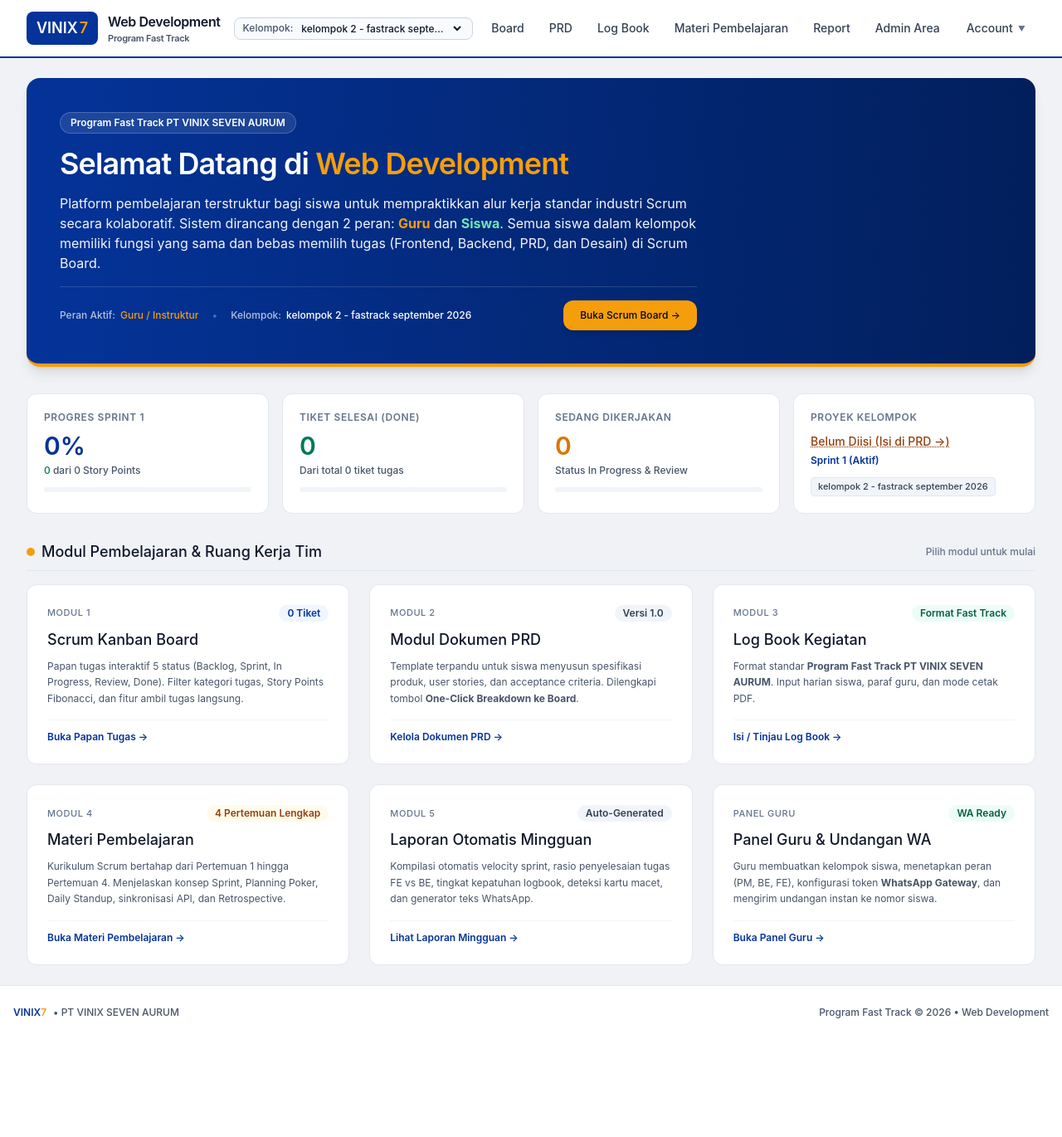
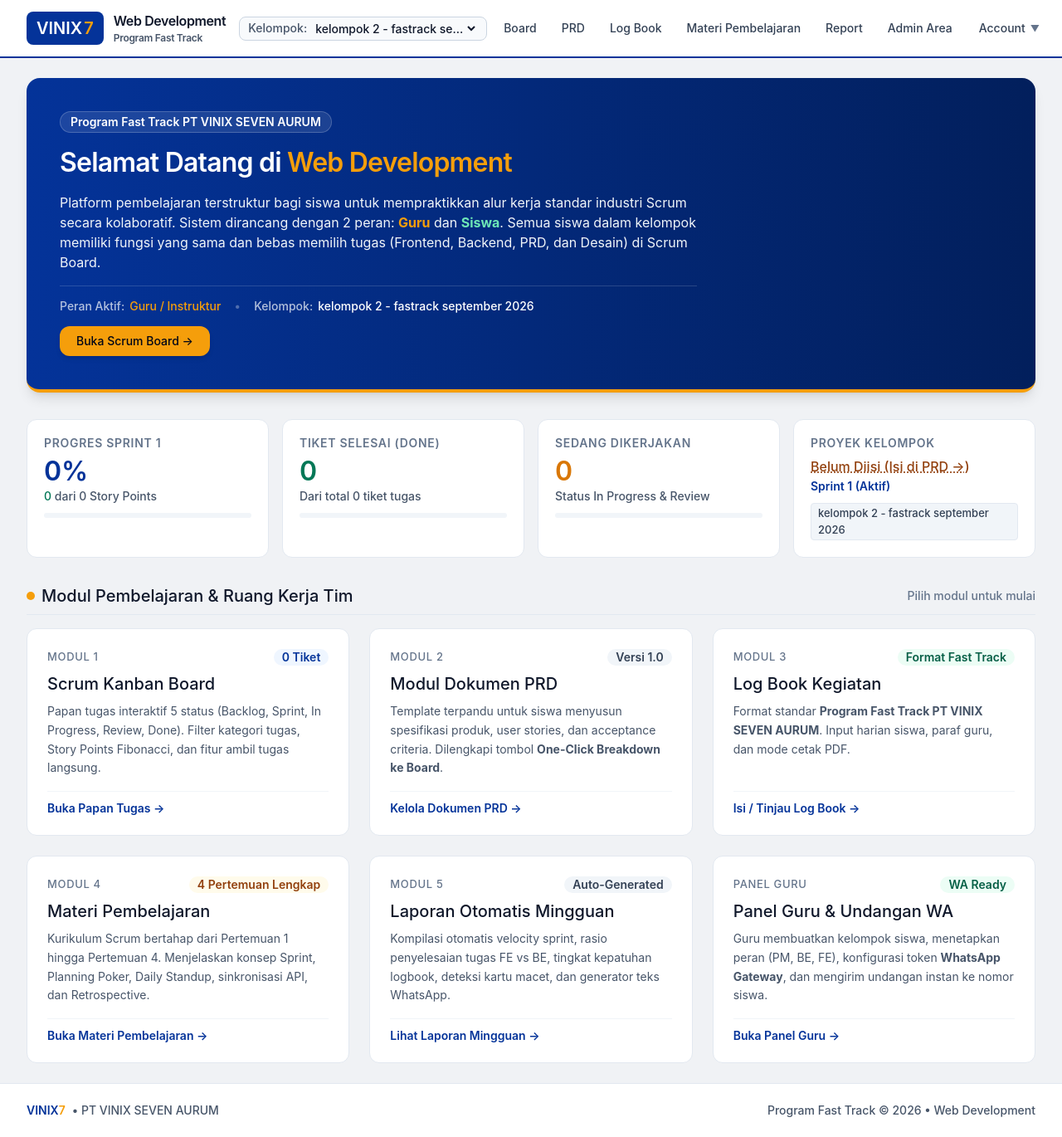
Before and after one commit to rendiya/portal-scrum, a PHP site: page /index.php in a window 1280 px wide. Shown: the whole page at 83% size. Before the commit the page ends 1227 px from the top, so only its background shows below. Run offline with PHP 8.4, Linux system fonts and the light colour scheme; the visitor is signed in with stand-in values (Sample User, id 1); data comes from the database, SQL or seed files in the repository; some libraries are stand-ins or nearby versions.

Commit message:
style(layout): reduce margin whitespace by expanding max-width to 1600px and increase font size by 2px globally

```diff
--- a/assets/css/custom.css
+++ b/assets/css/custom.css
@@ -12,10 +12,16 @@
   --text-muted: #65676b;
 }
 
+html {
+  font-size: 16px;
+}
+
 body {
   font-family: 'SF Pro Display', -apple-system, BlinkMacSystemFont, 'Segoe UI', Roboto, Helvetica, Arial, sans-serif;
   color: var(--text-black);
   background-color: #f0f2f5;
+  font-size: 16px;
+  line-height: 1.5;
   -webkit-font-smoothing: antialiased;
   -moz-osx-font-smoothing: grayscale;
 }
@@ -33,7 +39,20 @@ p, span, td, th, label, div, input, textarea, select, button {
 /* Global button and input base typography */
 input, textarea, select {
   font-family: inherit;
+  font-size: 15px;
 }
+
+/* Scale up text classes by +2px for high readability */
+.text-\[9px\]  { font-size: 11px !important; }
+.text-\[10px\] { font-size: 12px !important; }
+.text-\[11px\] { font-size: 13px !important; }
+.text-xs       { font-size: 14px !important; }
+.text-sm       { font-size: 16px !important; }
+.text-base     { font-size: 18px !important; }
+.text-lg       { font-size: 20px !important; }
+.text-xl       { font-size: 22px !important; }
+.text-2xl      { font-size: 26px !important; }
+.text-3xl      { font-size: 32px !important; }
 
 /* Soften overly bold classes throughout the app for a cleaner Meta/Facebook aesthetic */
 .font-black {
--- a/includes/footer.php
+++ b/includes/footer.php
@@ -172,7 +172,7 @@
 
     <!-- Footer -->
     <footer class="bg-white border-t border-slate-200 py-6 text-center text-xs text-slate-700 font-medium">
-        <div class="max-w-7xl mx-auto px-4 flex flex-col sm:flex-row items-center justify-between gap-2">
+        <div class="max-w-[1600px] mx-auto px-4 sm:px-6 lg:px-8 flex flex-col sm:flex-row items-center justify-between gap-2">
             <div class="flex items-center gap-2">
                 <span class="font-black text-[#043399]">VINIX<span class="text-[#f59e0b]">7</span></span>
                 <span class="text-slate-600">• PT VINIX SEVEN AURUM</span>
--- a/includes/header.php
+++ b/includes/header.php
@@ -282,4 +282,4 @@ $currentPage = basename($_SERVER['PHP_SELF']);
     });
     </script>
 
-    <main class="flex-1 max-w-7xl w-full mx-auto px-4 sm:px-6 lg:px-8 py-6">
+    <main class="flex-1 max-w-[1600px] w-full mx-auto px-4 sm:px-6 lg:px-8 py-6">
```
